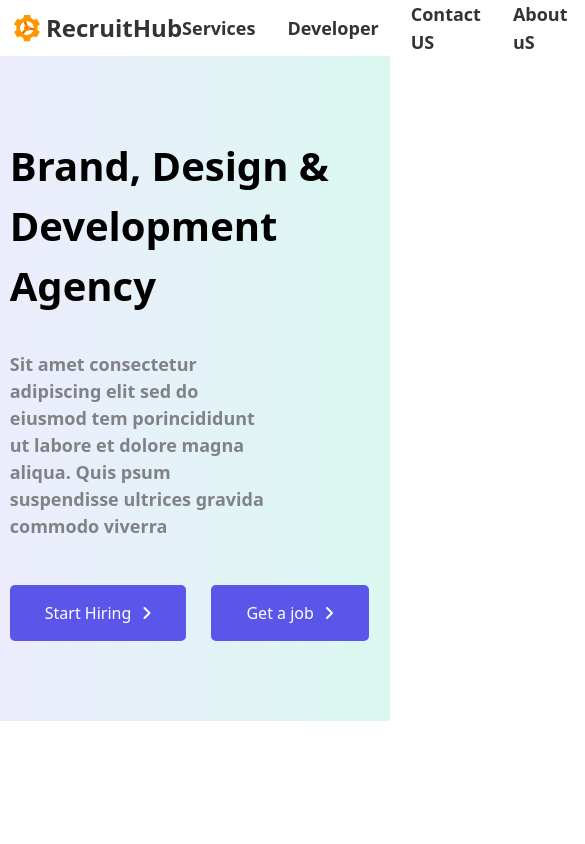
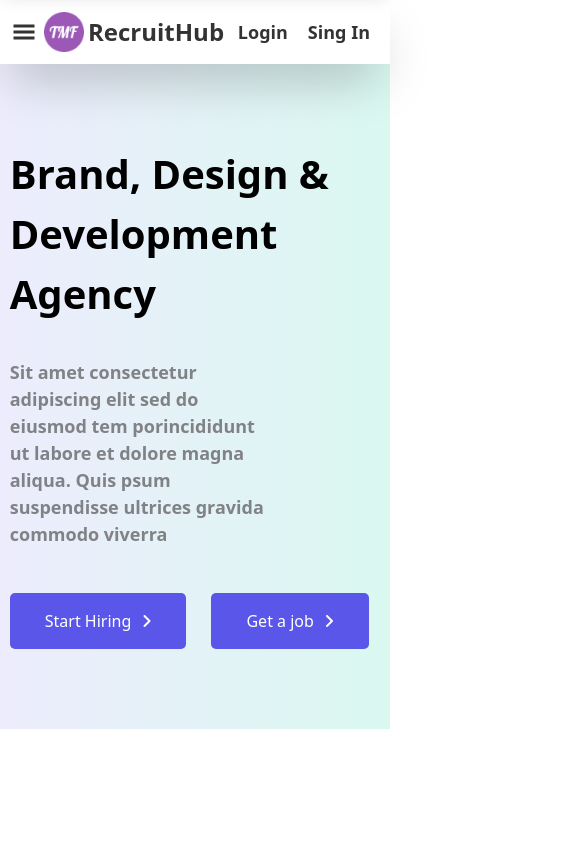
Before and after one commit to thecreativegang/recruit-hub-client-2, a React (Create React App) app: page / in a window 390 px wide. Shown: the top 844 px of the page, 585 px wide, since content can reach past the window. Built offline with nearby package versions, Linux system fonts and the light colour scheme; no server answers.

Commit message:
added nav bar whit responsive

```diff
--- a/src/components/Shared/Navbar/Navbar.css
+++ b/src/components/Shared/Navbar/Navbar.css
@@ -1,23 +1,10 @@
-.my-border-bottom {
-  border-bottom: 1px solid rgba(25, 25, 25, 0.1);
+.navOpen {
+  display: inline-block;
+  top: 4.03rem;
+  left: 0rem;
 }
 
-.menu :where(li:not(.menu-title):not(:empty))> :where(*:not(ul):focus),
-.menu :where(li:not(.menu-title):not(:empty))> :where(*:not(ul):hover) {
-  color: #5956e9;
-  background-color: transparent;
+.navClosed {
+  top: -14rem;
+  left: 0rem;
 }
-
-.my-nav {
-  background-image: linear-gradient(90deg,
-      rgba(88, 86, 233, 0.11) 0%,
-      rgba(0, 208, 156, 0.146) 100%);
-}
-
-.nav-link {
-  font-size: 17px;
-  color: #162542;
-
-  text-transform: capitalize;
-  font-weight: 700;
-}
--- a/src/components/Shared/Navbar/Navbar.js
+++ b/src/components/Shared/Navbar/Navbar.js
@@ -1,39 +1,50 @@
 import React, { useState } from 'react';
 import navLogo from '../../../images/logo.png';
 import './Navbar.css'
-import { Link } from 'react-router-dom';
 import { useAuthState } from 'react-firebase-hooks/auth';
 import auth from '../../../firebase.init';
 import { signOut } from 'firebase/auth';
-import { toast } from 'react-toastify';
 import { FaUserCircle } from "react-icons/fa";
-import { FcEngineering } from "react-icons/fc";
+import { GiHamburgerMenu } from "react-icons/gi";
+import { BsPlusLg, BsTools, BsInfoCircleFill } from "react-icons/bs";
+import { MdDeveloperMode, MdOutlineConnectWithoutContact } from "react-icons/md";
 
 const Navbar = () => {
-    const [navbarIconDropdown, setNavbarIconDropdown] = useState(true);
+    const [navSwitch, setNavSwitch] = useState(false);
     const [user] = useAuthState(auth);
     const handleSignOut = () => {
         localStorage.removeItem('accessToken')
         signOut(auth);
     }
+
+
+
     return (
-        <nav>
-            <div className='container max-w-[1280px] mx-auto'>
-                <div className='flex justify-between items-center'>
-                    {/* logo */}
+        <nav className='sticky top-0 left-0 z-50 shadow-2xl bg-[#ffff]'>
+            <div className='container max-w-[1280px] mx-auto relative z-50 bg-[#ffff]'>
+                <div className='flex justify-between items-center relative'>
+                    {/* logo and navbar menu */}
                     <div className='logo flex items-center text-2xl font-bold py-3 ml-3'>
-                        <FcEngineering className='text-3xl' />
+                        {/* navbar menu  */}
+                        <div onClick={() => setNavSwitch(!navSwitch)} className='mr-2 text-2xl md:hidden ease-out duration-200 '>
+                            {
+                                !navSwitch ? <GiHamburgerMenu /> : <BsPlusLg className='rotate-45' />
+                            }
+
+
+                        </div>
+                        <img className='w-10 h-10' src={navLogo} alt="Logo" />
                         <span className='ml-1'>RecruitHub</span>
                     </div>
 
                     {/* routes  */}
-                    <div className='routes'>
+                    <div className={`routes absolute md:static left-0 z-10 w-full md:w-auto ease-out duration-300 shadow-lg md:shadow-none ${navSwitch ? "navOpen" : "navClosed"}`}>
 
-                        <ul className='flex items-center'>
-                            <li className='mr-8 text-lg font-semibold'>Services</li>
-                            <li className='mr-8 text-lg font-semibold'>Developer</li>
-                            <li className='mr-8 text-lg font-semibold'>Contact US</li>
-                            <li className='mr-8 text-lg font-semibold'>About uS</li>
+                        <ul className='md:flex md:items-center bg-[#ffffff] pl-3 md:pl-0 py-5 md:py-0 w-full md:w-auto'>
+                            <li className='mr-8 mb-4 md:mb-0 text-lg font-semibold flex items-center'> <BsTools className='md:hidden text-base mr-2 text-purple-700' /> Services</li>
+                            <li className='mr-8 mb-4 md:mb-0 text-lg font-semibold flex items-center'><MdDeveloperMode className='md:hidden text-base mr-2 text-purple-700' /> Developer</li>
+                            <li className='mr-8 mb-4 md:mb-0 text-lg font-semibold flex items-center'> <MdOutlineConnectWithoutContact className='md:hidden text-base mr-2 text-purple-700' /> Contact US</li>
+                            <li className='mr-8 mb-4 md:mb-0 text-lg font-semibold flex items-center'> <BsInfoCircleFill className='md:hidden text-base mr-2 text-purple-700' /> About US</li>
                         </ul>
 
                     </div>
```
